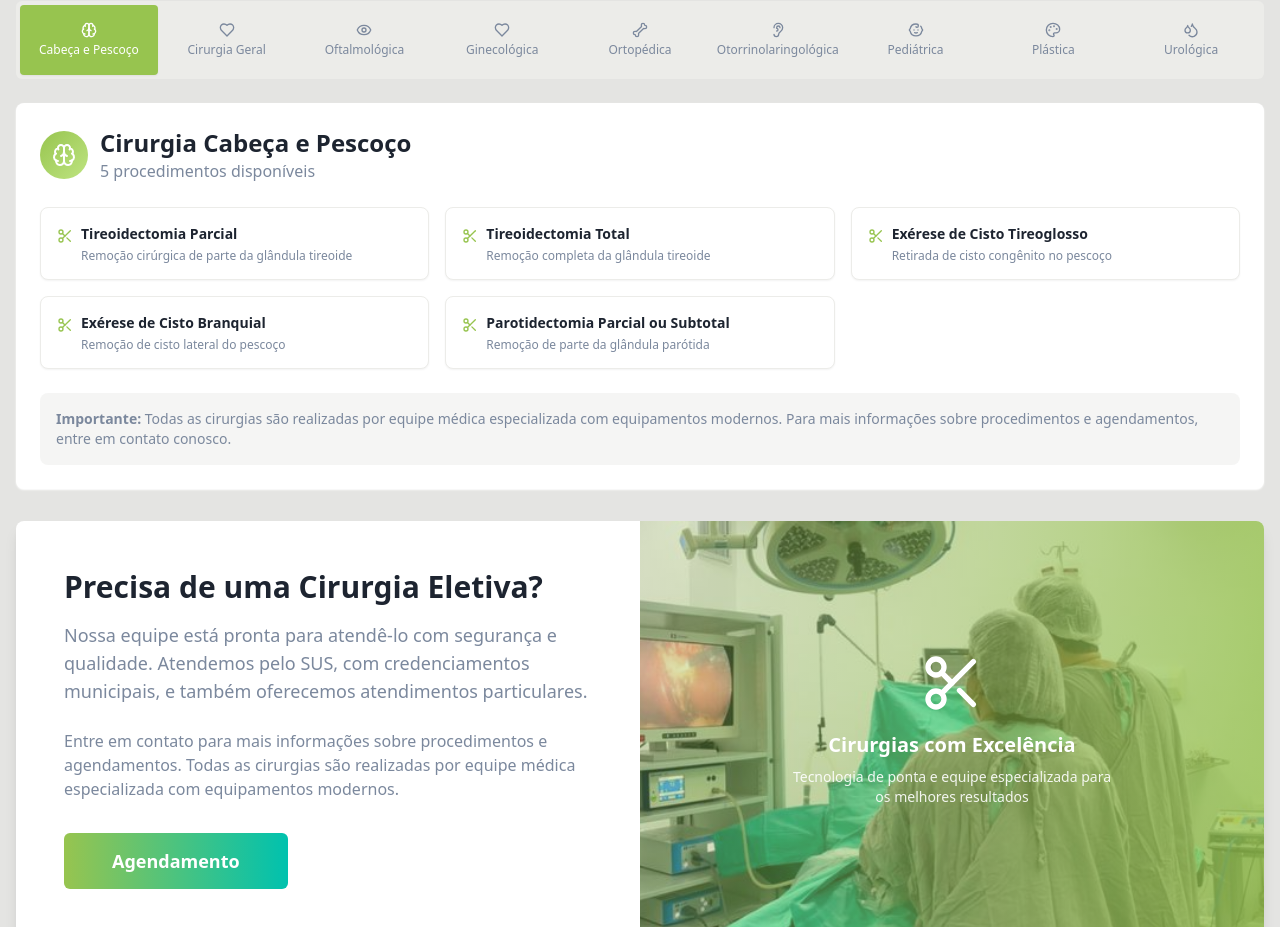
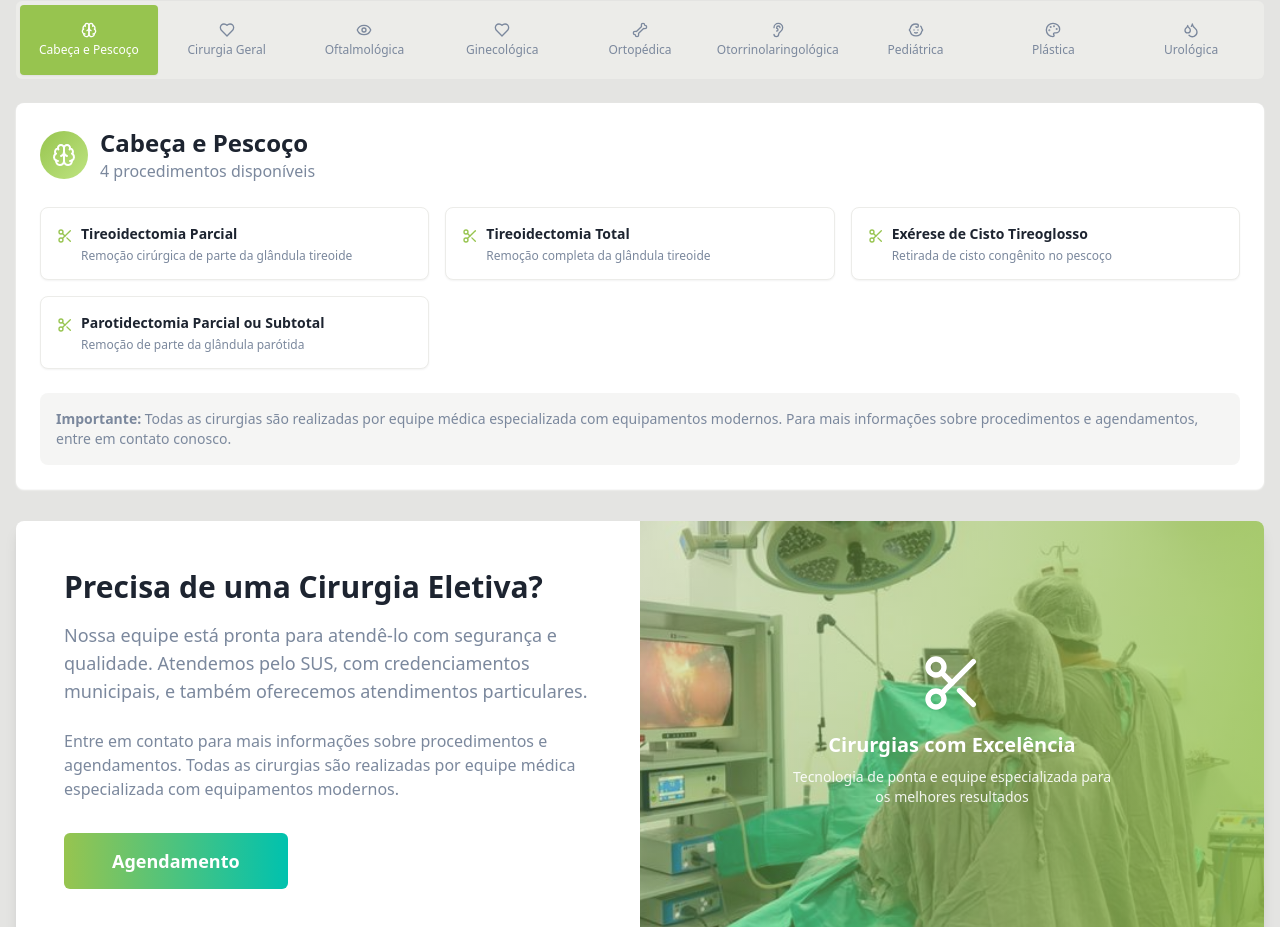
Before and after one commit to mataleone/vital-pages-launch, a React (Vite) app: page / in a window 1280 px wide. Shown: the part 5780-6707 px from the top of the page. Built offline with nearby package versions, Linux system fonts and the light colour scheme.

Commit message:
Fix: Update elective surgery menu

```diff
--- a/src/components/ElectiveSurgeriesSection.tsx
+++ b/src/components/ElectiveSurgeriesSection.tsx
@@ -28,7 +28,6 @@ const ElectiveSurgeriesSection = () => {
         { name: "Tireoidectomia Parcial", description: "Remoção cirúrgica de parte da glândula tireoide" },
         { name: "Tireoidectomia Total", description: "Remoção completa da glândula tireoide" },
         { name: "Exérese de Cisto Tireoglosso", description: "Retirada de cisto congênito no pescoço" },
-        { name: "Exérese de Cisto Branquial", description: "Remoção de cisto lateral do pescoço" },
         { name: "Parotidectomia Parcial ou Subtotal", description: "Remoção de parte da glândula parótida" }
       ]
     },
@@ -38,7 +37,6 @@ const ElectiveSurgeriesSection = () => {
       icon: Heart,
       surgeries: [
         { name: "Colecistectomia Videolaparoscópica", description: "Retirada da vesícula biliar por via minimamente invasiva" },
-        { name: "Fistulectomia / Fistulotomia Anal", description: "Correção cirúrgica de fístulas anais" },
         { name: "Hemorroidectomia", description: "Remoção cirúrgica de hemorroidas" },
         { name: "Hernioplastia Epigástrica", description: "Correção de hérnia na região superior do abdome" },
         { name: "Hernioplastia Incisional", description: "Reparo de hérnia em cicatriz cirúrgica anterior" },
@@ -140,6 +138,7 @@ const ElectiveSurgeriesSection = () => {
       icon: Droplets,
       surgeries: [
         { name: "Postectomia Hospitalar", description: "Circuncisão masculina em ambiente hospitalar" },
+        { name: "Sling", description: "Procedimento para tratamento de incontinência urinária" },
         { name: "Tratamento Cirúrgico de Hidrocele", description: "Correção do acúmulo de líquido no escroto" },
         { name: "Tratamento Cirúrgico de Varicocele", description: "Correção das varizes nos testículos" },
         { name: "Tratamento Cirúrgico de Incontinência Urinária Via Abdominal c/ OPME (Sling)", description: "Colocação de suporte para incontinência urinária" },
@@ -196,7 +195,7 @@ const ElectiveSurgeriesSection = () => {
                     </div>
                     <div>
                       <h3 className="text-2xl font-bold text-foreground">
-                        Cirurgia {category.name}
+                        {category.name}
                       </h3>
                       <p className="text-muted-foreground">
                         {category.surgeries.length} procedimentos disponíveis
```
